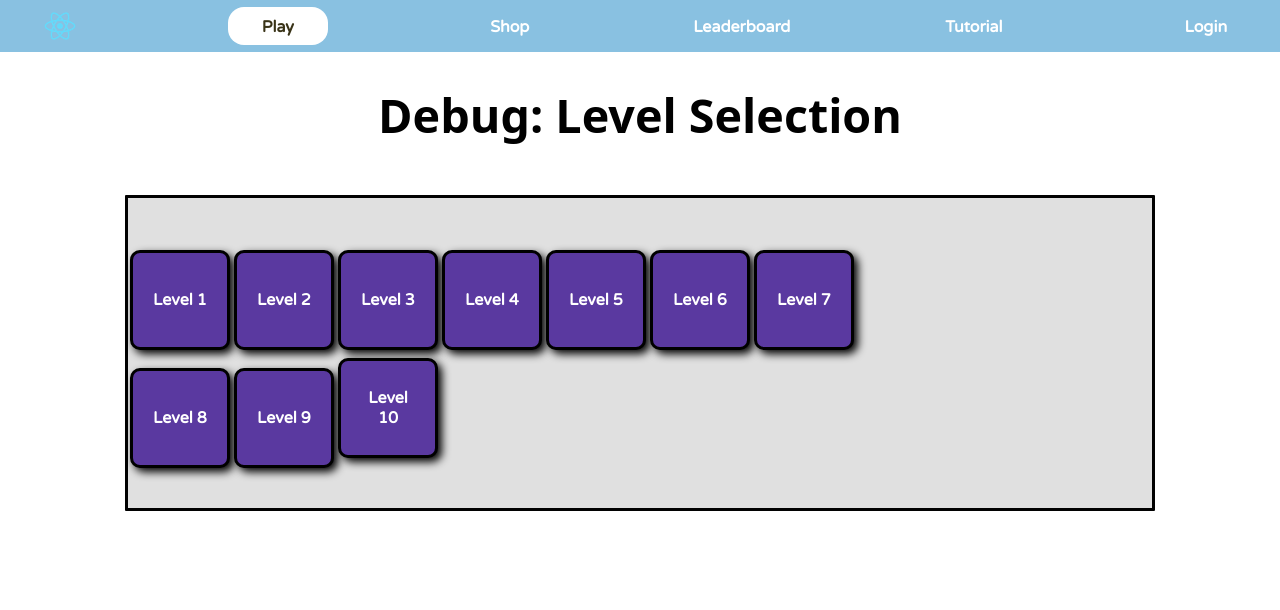
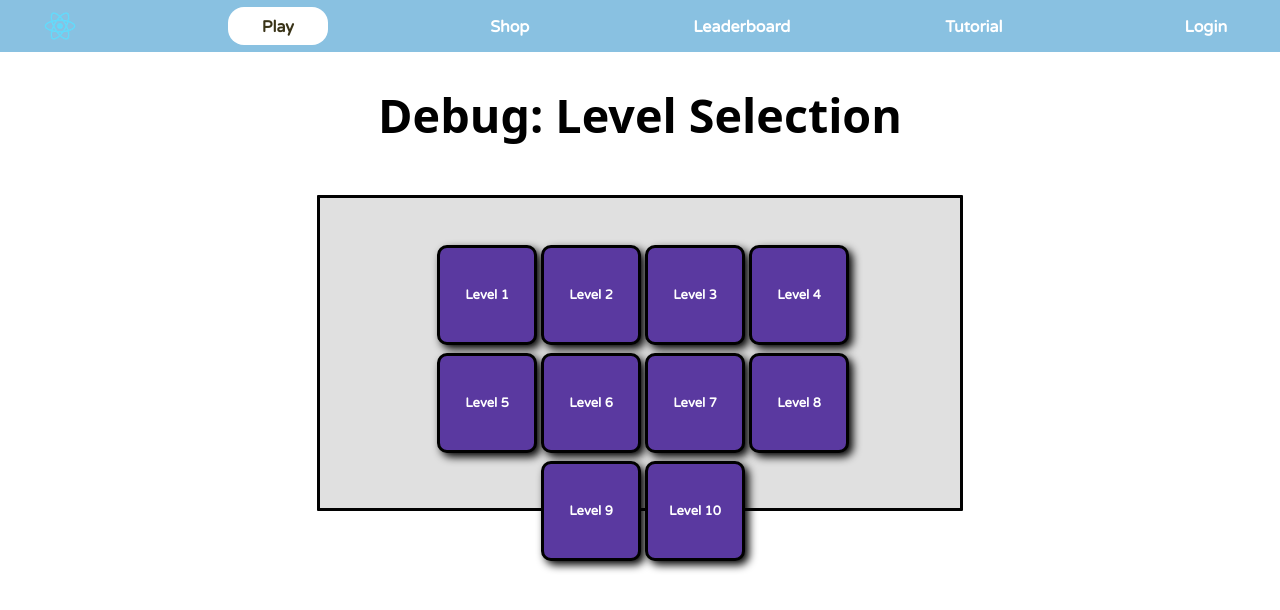
Before and after one commit to mlekhi/waste-wizard, a React (Create React App) app in the folder client/: page /Debug in a window 1280 px wide. Shown: the top 610 px of the page. Built offline with nearby package versions, Linux system fonts and the light colour scheme; a web font is replaced by a local one.

Commit message:
fixed debug screen display

```diff
--- a/client/src/pages/Debug/Debug.css
+++ b/client/src/pages/Debug/Debug.css
@@ -1,27 +1,32 @@
-.Info {
+.DebugInfo {
     background: rgba(0, 0, 0, 0.12);
     border: 3px solid rgba(1, 1, 1, 1.12);
     border-radius: 1px;
-    display: flex;
+    display: block;
     margin: 3em auto;
-    max-width: 80%;
+    max-width: 50%;
     text-align: justify;
     height: 310px;
     /* Alter the above */
+
 }
 
-.LevelBox {
-    display:flex;
-    margin: 3em auto;
+.DebugLevelBox {
+    display:inline-flex;
+    margin-top: 43px;
+    margin-left: 70px;
     max-width: 100%;
-    text-align: justify ;
+    text-align: center ;
     height: 110px;
+
+
         /* Alter the above */
 }
 
-.Spacing {
-    max-width: 80%;
+.DebugSpacing {
+    max-width: 90%;
     display: inline-flex;
+    text-align: center;
 }
 
 .DebugButton{
@@ -35,7 +40,7 @@
     text-align: center;
     text-decoration: none;
     display: inline-block;
-    font-size: 16px;
+    font-size: 13px;
     margin: 4px 2px;
     height: 100px;
     width: 100px;
--- a/client/src/pages/Debug/Debug.js
+++ b/client/src/pages/Debug/Debug.js
@@ -5,9 +5,9 @@ function Debug() {
     return (
         <div className="App">
           <h1>Debug: Level Selection</h1>
-          <div className="Info">
-          <div className="Spacing">
-            <div className="LevelBox">
+          <div className="DebugInfo">
+          <div className="DebugSpacing">
+            <div className="DebugLevelBox">
                 <div className="LevelDisplay">
                 <button class = "DebugButton">Level 1</button>
                 <button class = "DebugButton">Level 2</button>
```
